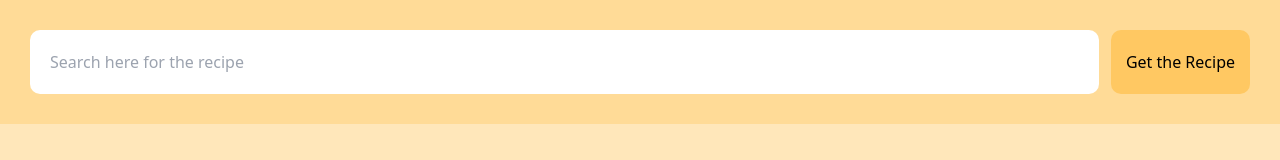
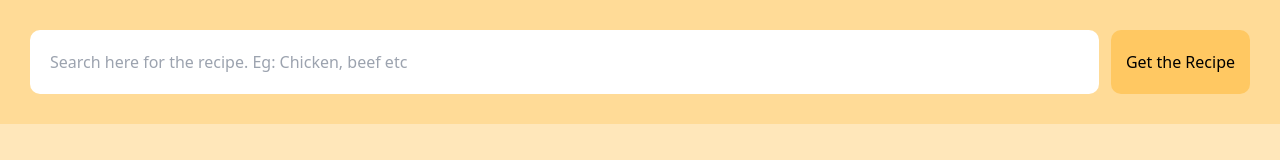
Before and after one commit to pujithanavyasai/cook-book, a plain HTML site: page index.html in a window 1280 px wide. Shown: the top 160 px of the page. Drawn offline with nearby package versions, Linux system fonts and the light colour scheme.

Commit message:
first commit

```diff
--- a/index.html
+++ b/index.html
@@ -13,7 +13,7 @@
 
 <body>
     <div id="navInput" class="navInput flex flex-col sm:flex-row gap-3 ">
-        <input type="search" placeholder="Search here for the recipe" class="input p-[10px] pl-[20px] sm:p-[20px] "
+        <input type="search" placeholder="Search here for the recipe. Eg: Chicken, beef etc" class="input p-[10px] pl-[20px] sm:p-[20px] "
             id="input" />
         <button class="searchBut" id="searchBut" type="button">Get the Recipe</button>
     </div>
```
